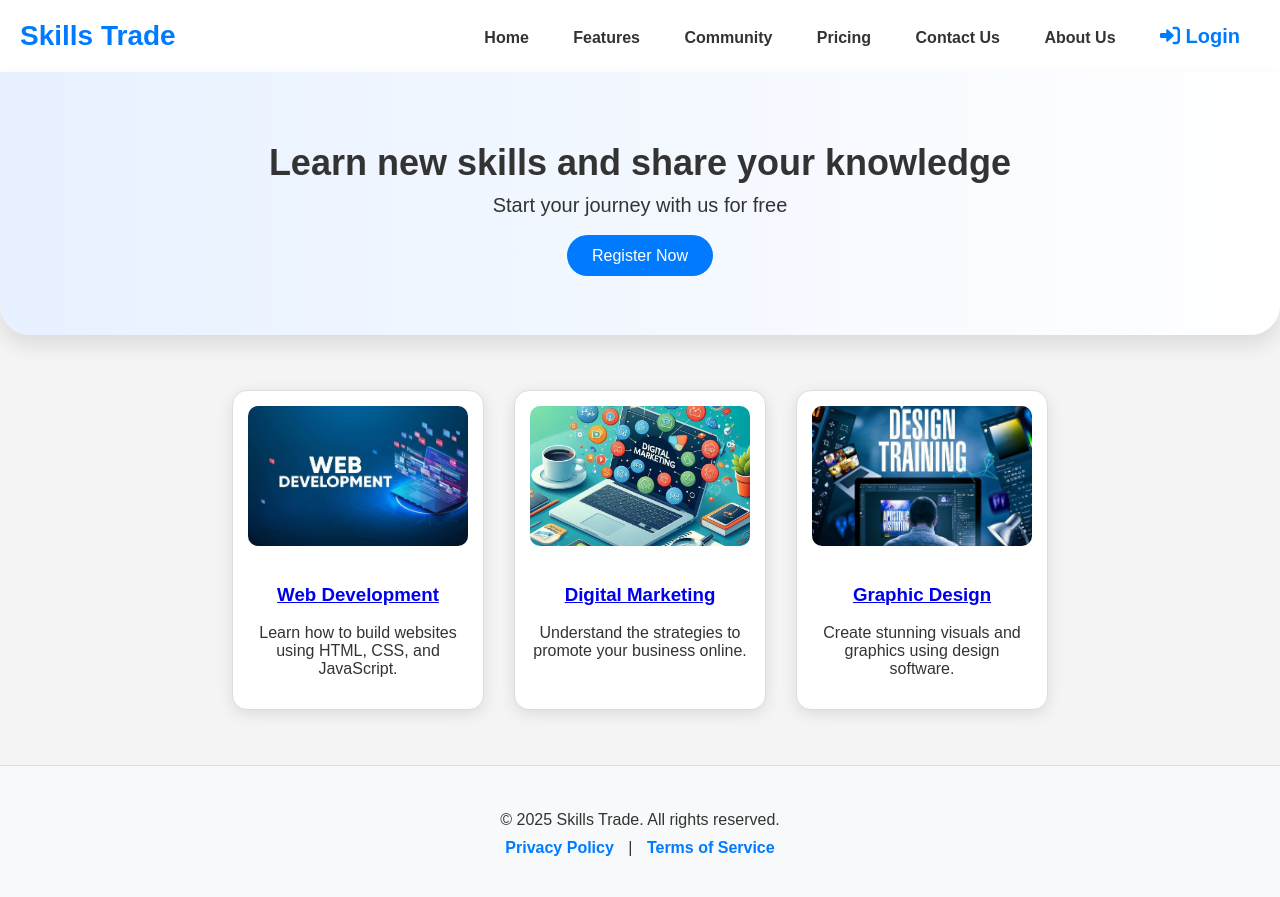
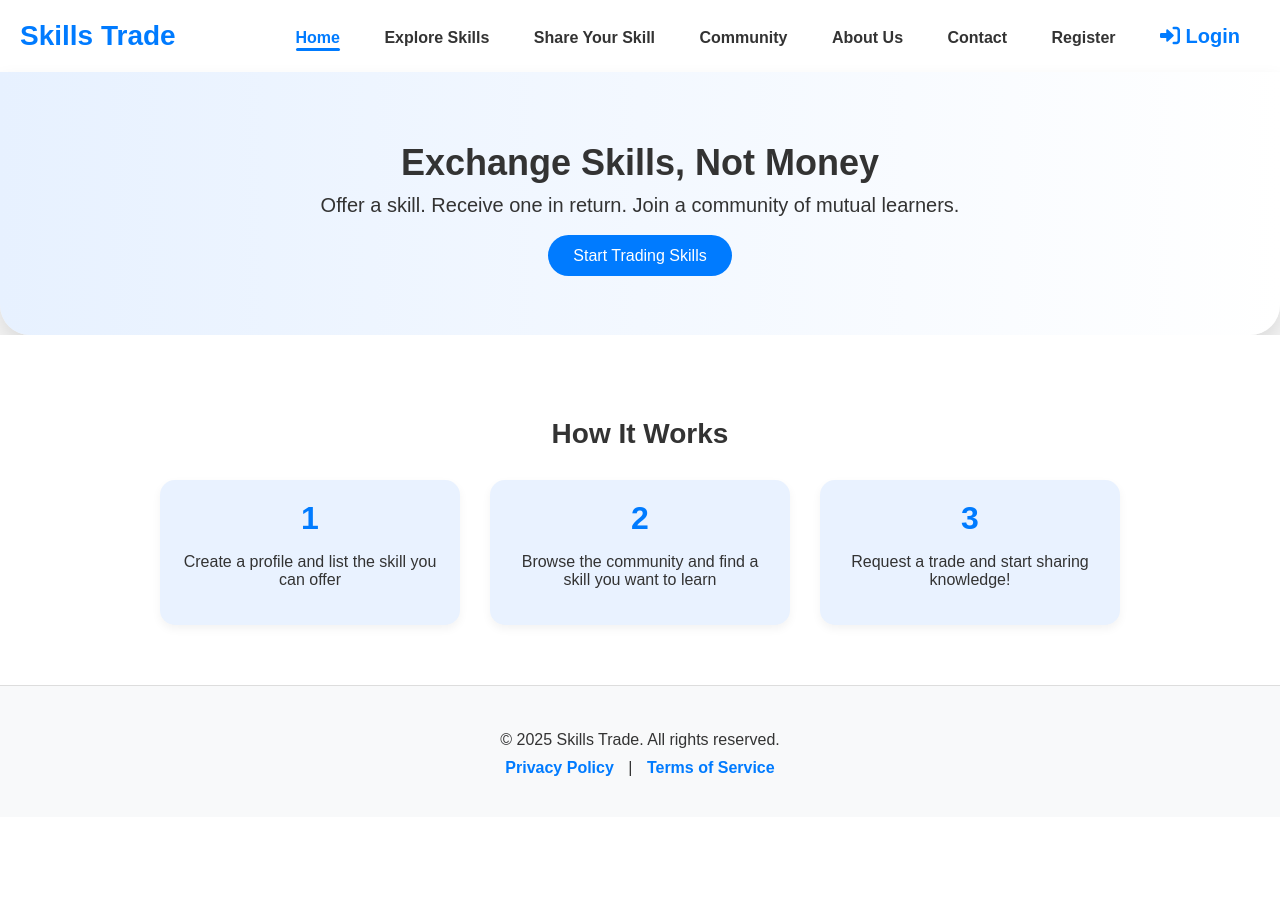
Before and after one commit to joud-7101/skillsTrade, a PHP site: page /HTML/HomePage.html in a window 1280 px wide. After the commit the page ends 776 px from the top, so only its background shows below. Run offline with PHP 8.4, Linux system fonts and the light colour scheme.

Commit message:
Add new pages and styles for Skills Trade platform, including Community, Login, Register, Share Skill, and Skills pages with corresponding CSS. Update navigation links across multiple pages for improved user experience.

```diff
--- a/CSS/HomePage.css
+++ b/CSS/HomePage.css
@@ -234,3 +234,94 @@ nav a.active::after {
     height: 2px;
     background-color: #007bff;
 } */
+/* -------------------------------
+   How It Works Section
+--------------------------------- */
+.how-it-works {
+  background-color: #ffffff;
+  padding: 60px 20px;
+  text-align: center;
+}
+
+.how-it-works h2 {
+  font-size: 28px;
+  margin-bottom: 30px;
+}
+
+.steps {
+  display: flex;
+  flex-wrap: wrap;
+  justify-content: center;
+  gap: 30px;
+}
+
+.steps div {
+  background-color: #e9f2ff;
+  border-radius: 15px;
+  padding: 20px;
+  width: 260px;
+  box-shadow: 0 4px 10px rgba(0,0,0,0.05);
+  transition: transform 0.3s;
+}
+
+.steps div:hover {
+  transform: translateY(-5px);
+}
+
+.steps div strong {
+  font-size: 32px;
+  color: #007bff;
+  display: block;
+  margin-bottom: 10px;
+}
+
+/* -------------------------------
+   Skills Page Trade Button
+--------------------------------- */
+.trade-btn {
+  display: inline-block;
+  background-color: #28a745;
+  color: white;
+  padding: 10px 18px;
+  border-radius: 20px;
+  font-size: 15px;
+  margin-top: 10px;
+  text-decoration: none;
+  transition: background-color 0.3s;
+}
+
+.trade-btn:hover {
+  background-color: #1e7e34;
+}
+
+/* -------------------------------
+   Community Cards
+--------------------------------- */
+.trade-card {
+  background-color: white;
+  border: 1px solid #ccc;
+  border-radius: 12px;
+  padding: 20px;
+  margin: 20px auto;
+  max-width: 600px;
+  box-shadow: 0 4px 10px rgba(0,0,0,0.05);
+}
+
+/* -------------------------------
+   Active Navigation Link
+--------------------------------- */
+nav a.active {
+  color: #007bff;
+  position: relative;
+}
+
+nav a.active::after {
+  content: '';
+  position: absolute;
+  left: 0;
+  bottom: -5px;
+  height: 3px;
+  width: 100%;
+  background-color: #007bff;
+  border-radius: 2px;
+}
--- a/HTML/homePage.html
+++ b/HTML/homePage.html
@@ -1,90 +1,49 @@
-<!--
-
-This HTML file represents the homepage of the "Skills Trade" website. It includes the following sections:
-
-1. **Head Section**:
-    - Sets the character encoding to UTF-8.
-    - Ensures responsive design with the viewport meta tag.
-    - Includes the page title "Skills Trade".
-    - Links to external stylesheets for Font Awesome icons and custom CSS.
-
-2. **Header Section**:
-    - Displays the website title "Skills Trade".
-    - Contains a navigation bar with links to various pages:
-      - Home
-      - Features
-      - Community
-      - Pricing
-      - Contact Us
-      - About Us
-      - Login (with an icon).
-
-3. **Hero Section**:
-    - A prominent section with a headline encouraging users to learn and share skills.
-    - Includes a call-to-action button for registration.
-
-4. **Skills Section**:
-    - Highlights three skill categories:
-      - Web Development
-      - Digital Marketing
-      - Graphic Design
-    - Each skill includes an image, a title with a link, and a brief description.
-
-5. **Footer Section**:
-    - Displays copyright information for the year 2025.
-    - Provides links to the Privacy Policy and Terms of Service.
-
-Purpose:
-This file serves as the main landing page for the "Skills Trade" platform, designed to attract users and provide navigation to other sections of the website.
--->
 <!DOCTYPE html>
 <html lang="en">
-
 <head>
-    <!-- Move the charset meta tag to the very beginning of the head section -->
-    <meta charset= "UTF-8">
-    <meta name="viewport" content="width=device-width, initial-scale=1.0">
+  <meta charset="UTF-8" />
+  <meta name="viewport" content="width=device-width, initial-scale=1.0"/>
   <title>Skills Trade</title>
-    <link rel="stylesheet" href="https://cdnjs.cloudflare.com/ajax/libs/font-awesome/6.0.0-beta3/css/all.min.css">
-    <link rel="stylesheet" href="../CSS/HomePage.css">
+  <link rel="stylesheet" href="https://cdnjs.cloudflare.com/ajax/libs/font-awesome/6.0.0-beta3/css/all.min.css" />
+  <link rel="stylesheet" href="../CSS/HomePage.css" />
 </head>
-
 <body>
 
   <header>
     <h1>Skills Trade</h1>
     <nav>
-            <a href="../HTML/HomePage.html">Home</a>
-            <a href="#">Features</a>
-            <a href="#">Community</a>
-            <a href="#">Pricing</a>
-            <a href="../HTML/ContactUs.html">Contact Us</a>
+      <a href="../HTML/HomePage.html" class="active">Home</a>
+      <a href="../HTML/Skills.html">Explore Skills</a>
+      <a href="../HTML/ShareSkill.html">Share Your Skill</a>
+      <a href="../HTML/Community.html">Community</a>
       <a href="../HTML/AboutUs.html">About Us</a>
-            <a href="#" class="login-icon"><i class="fas fa-sign-in-alt"></i> Login</a>
+      <a href="../HTML/ContactUs.html">Contact</a>
+      <a href="../HTML/Register.html">Register</a>
+      <a href="../HTML/Login.html" class="login-icon"><i class="fas fa-sign-in-alt"></i> Login</a>
     </nav>
   </header>
 
   <section class="hero">
-        <h2>Learn new skills and share your knowledge</h2>
-        <p>Start your journey with us for free</p>
-        <a href="#" class="register-btn">Register Now</a>
+    <h2>Exchange Skills, Not Money</h2>
+    <p>Offer a skill. Receive one in return. Join a community of mutual learners.</p>
+    <a href="../HTML/Register.html" class="register-btn">Start Trading Skills</a>
   </section>
 
-    <section class="skills">
-        <div class="skill">
-            <img src="../MEDIA/webDev.jpg" alt="Web Development">
-            <h3><a href="#" class="skill-link">Web Development</a></h3>
-            <p>Learn how to build websites using HTML, CSS, and JavaScript.</p>
+  <section class="how-it-works">
+    <h2>How It Works</h2>
+    <div class="steps">
+      <div>
+        <strong>1</strong>
+        <p>Create a profile and list the skill you can offer</p>
       </div>
-        <div class="skill">
-            <img src="../MEDIA/digitalMarketing.jpg" alt="Digital Marketing">
-            <h3><a href="#" class="skill-link">Digital Marketing</a></h3>
-            <p>Understand the strategies to promote your business online.</p>
+      <div>
+        <strong>2</strong>
+        <p>Browse the community and find a skill you want to learn</p>
       </div>
-        <div class="skill">
-            <img src="../MEDIA/graphicDesign.jpg" alt="Graphic Design">
-            <h3><a href="#" class="skill-link">Graphic Design</a></h3>
-            <p>Create stunning visuals and graphics using design software.</p>
+      <div>
+        <strong>3</strong>
+        <p>Request a trade and start sharing knowledge!</p>
+      </div>
     </div>
   </section>
 
@@ -97,5 +56,4 @@ This file serves as the main landing page for the "Skills Trade" platform, desig
   </footer>
 
 </body>
-
 </html>
```
Also changed, not shown: CSS/Community.css (added, +52 -0 lines), CSS/Login.css (added, +36 -0 lines), CSS/Register.css (added, +36 -0 lines), CSS/ShareSkills.css (added, +47 -0 lines), CSS/Skills.css (added, +45 -0 lines), HTML/AboutUs.html (+17 -16 lines), HTML/Community.html (added, +60 -0 lines), HTML/ContactUs.html (+8 -7 lines), HTML/Login.html (added, +35 -0 lines), HTML/Register.html (added, +44 -0 lines), HTML/ShareSkill.html (added, +45 -0 lines), HTML/Skills.html (added, +68 -0 lines). Lines whose indentation alone changed are shown as unchanged.
